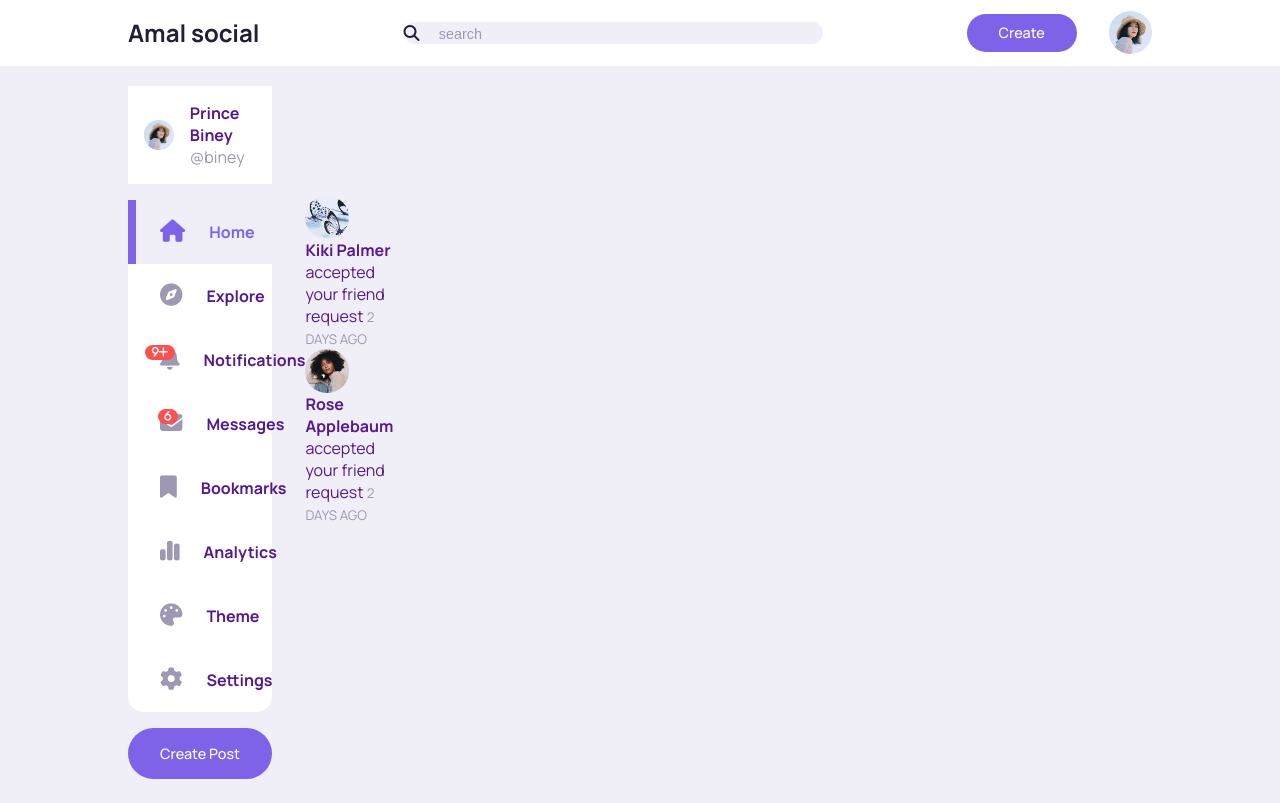
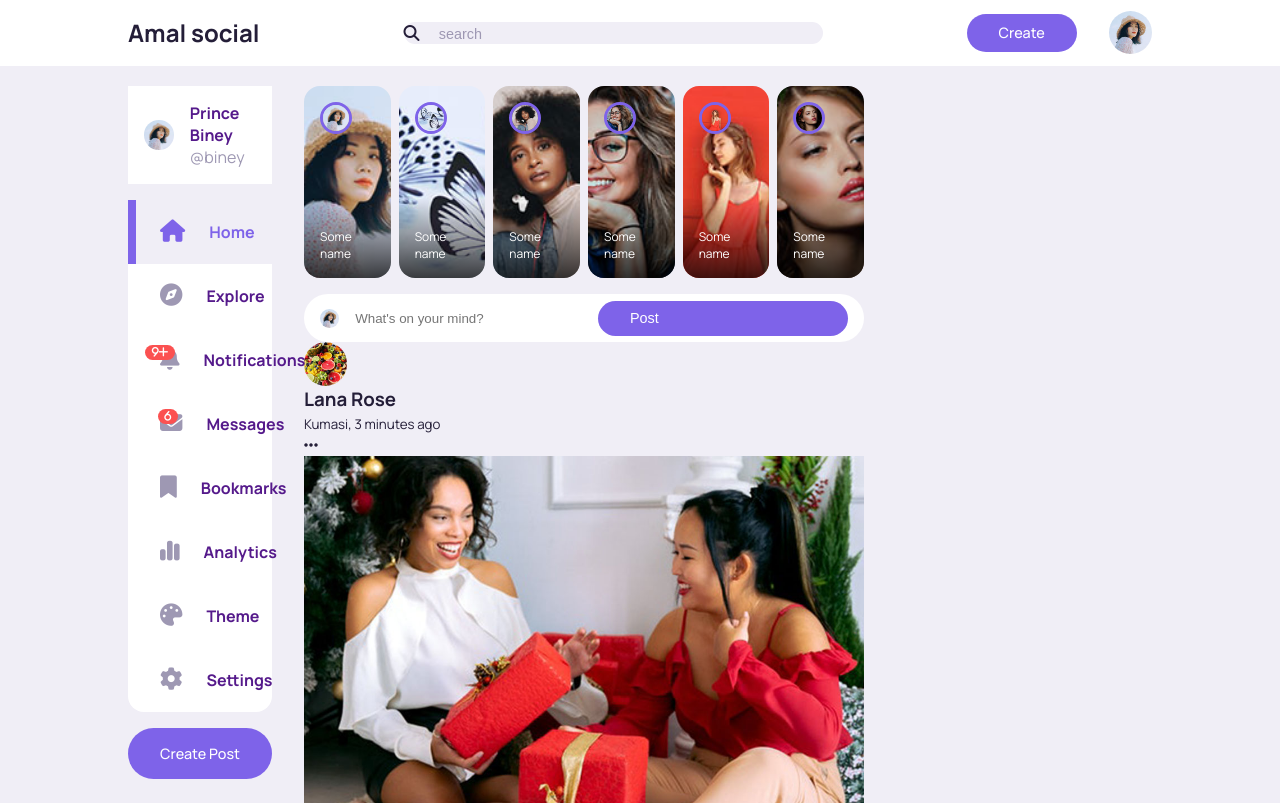
Before and after one commit to rougemeister/themes-project, a plain HTML site: page index.html in a window 1280 px wide. Drawn offline with Linux system fonts and the light colour scheme.

Commit message:
Added middle page

```diff
--- a/index.html
+++ b/index.html
@@ -53,7 +53,7 @@
                     <a href="" class="menu-item" id="notifications">
                         <span><i class="fa-solid fa-bell"><small class="notification-count"> 9+</small></i></span><h3>Notifications</h3>
                         <!-- notifications popup -->
-                        <div class="notifications-popup">
+                        <div class="notification-popup">
                             <div>
                                 <div class="profile-picture">
                                      <img src="./images/profile-2.jpg" alt="">
@@ -93,7 +93,86 @@
                 <!-- end of side-bar -->
                  <label for="create-post" class="btn btn-primary">Create Post</label>
             </div>
-            <div class="middle"></div>
+            <!-- middle -->
+            <div class="middle">
+                <div class="stories">
+
+                    <div class="story">
+                        <div class="profile-picture">
+                            <img src="./images/profile-1.jpg" alt="">
+                        </div>
+                        <p class="name">Some name</p>
+                    </div>
+                    <div class="story">
+                        <div class="profile-picture">
+                            <img src="./images/profile-2.jpg" alt="">
+                        </div>
+                        <p class="name">Some name</p>
+                    </div>
+                    <div class="story">
+                        <div class="profile-picture">
+                            <img src="./images/profile-3.jpg" alt="">
+                        </div>
+                        <p class="name">Some name</p>
+                    </div>
+                    <div class="story">
+                        <div class="profile-picture">
+                            <img src="./images/profile-4.jpg" alt="">
+                        </div>
+                        <p class="name">Some name</p>
+                    </div>
+                    <div class="story">
+                        <div class="profile-picture">
+                            <img src="./images/profile-5.jpg" alt="">
+                        </div>
+                        <p class="name">Some name</p>
+                    </div>
+                    <div class="story">
+                        <div class="profile-picture">
+                            <img src="./images/profile-6.jpg" alt="">
+                        </div>
+                        <p class="name">Some name</p>
+                    </div>
+                </div>
+                <!-- end of stories -->
+                 <form class="create-post">
+                    <div class="profile-picture">
+                        <img src="./images/profile-1.jpg" alt="">
+                    </div>
+                    <input type="text" id="create-post" placeholder="What's on your mind?">
+                    <input type="=submit" value="Post" class="btn btn-primary">
+                 </form>
+
+
+                 <!-- feeds  -->
+                  <div class="feeds">
+                    <div class="feed">
+                        <div class="head">
+                            <div class="user">
+                                <div class="profile-picture">
+                                    <img src="./images/profile-13.jpg" alt="">
+                                </div>
+                                <div class="ingo">
+                                    <h3>Lana Rose</h3>
+                                    <small>Kumasi, 3 minutes ago</small>
+                                </div>
+                                <span class="edit">
+                                    <i class="fa-solid fa-ellipsis"></i>
+                                </span>
+                            </div>
+                        </div>
+                        <div class="photo">
+                            <img src="./images/feed-1.jpg" alt="">
+                        </div>
+                        <div class="action-button">
+                            <div class="interaction-buttons">
+
+                            </div>
+                        </div>
+                    </div>
+
+                  </div>
+            </div>
             <div class="right"></div>
         </div>
      </main>
--- a/styles.css
+++ b/styles.css
@@ -255,6 +255,8 @@ main .container .left .profile {
     border-radius: var(--card-border-radius);
     padding: var(--card-padding);
     box-shadow: 0 0 2rem hsl(var(--color-primary));
+    z-index: 8;
+    display: none;
 }
 
 .left .notification-popup::before {
@@ -278,3 +280,96 @@ main .container .left .profile {
 .left .notification-popup small {
     display: block;
 }
+
+/* middle  */
+
+.middle .stories {
+    display: flex;
+    justify-content: space-between;
+    height: 12rem;
+    gap: 0.5rem;
+
+}
+
+.middle .stories .story {
+    padding: var(--card-padding);
+    border-radius: var(--card-border-radius);
+    display: flex;
+    flex-direction: column;
+    justify-content: space-between;
+    align-items: center;
+    color: white;
+    font-size: 0.75rem;
+    width: 100%;
+    position: relative;
+    overflow: hidden;
+}
+
+.middle .stories .story::before {
+    content: "";
+    display: block;
+    width: 100%;
+    height: 5rem;
+    background:  linear-gradient(transparent, rgba(0, 0, 0, 0.75));
+    position: absolute;
+    bottom: 0;
+
+}
+
+.middle .stories .story .name {
+    z-index: 2;
+}
+
+.middle .stories .story:nth-child(1){
+    background:url("./images/profile-1.jpg")
+     no-repeat center center/cover;
+}
+.middle .stories .story:nth-child(2){
+    background:url("./images/profile-2.jpg")
+     no-repeat center center/cover;
+}
+.middle .stories .story:nth-child(3){
+    background:url("./images/profile-3.jpg")
+     no-repeat center center/cover;
+}
+.middle .stories .story:nth-child(4){
+    background:url("./images/profile-4.jpg")
+     no-repeat center center/cover;
+}
+.middle .stories .story:nth-child(5){
+    background:url("./images/profile-5.jpg")
+     no-repeat center center/cover;
+}
+.middle .stories .story:nth-child(6){
+    background:url("./images/profile-6.jpg")
+     no-repeat center center/cover;
+}
+
+.middle .story .profile-picture {
+    width: 2rem;
+    height: 2rem;
+    align-self: flex-start;
+    border: 3px solid var(--color-primary);
+}
+
+/* create post  */
+.middle .create-post {
+    width: 100%;
+    display: flex;
+    align-items: center;
+    justify-content: space-between;
+    margin-top: 1rem;
+    background: var(--color-white);
+    padding: 0.4rem var(--card-padding);
+    border-radius: var(--border-radius);
+
+}
+.middle .create-post input[type="text"]{
+    justify-self: start;
+    width: 100%;
+    padding-left: 1rem;
+    background: transparent;
+    color: var(--color-dark);
+    margin-right: 1rem;
+
+}
```
